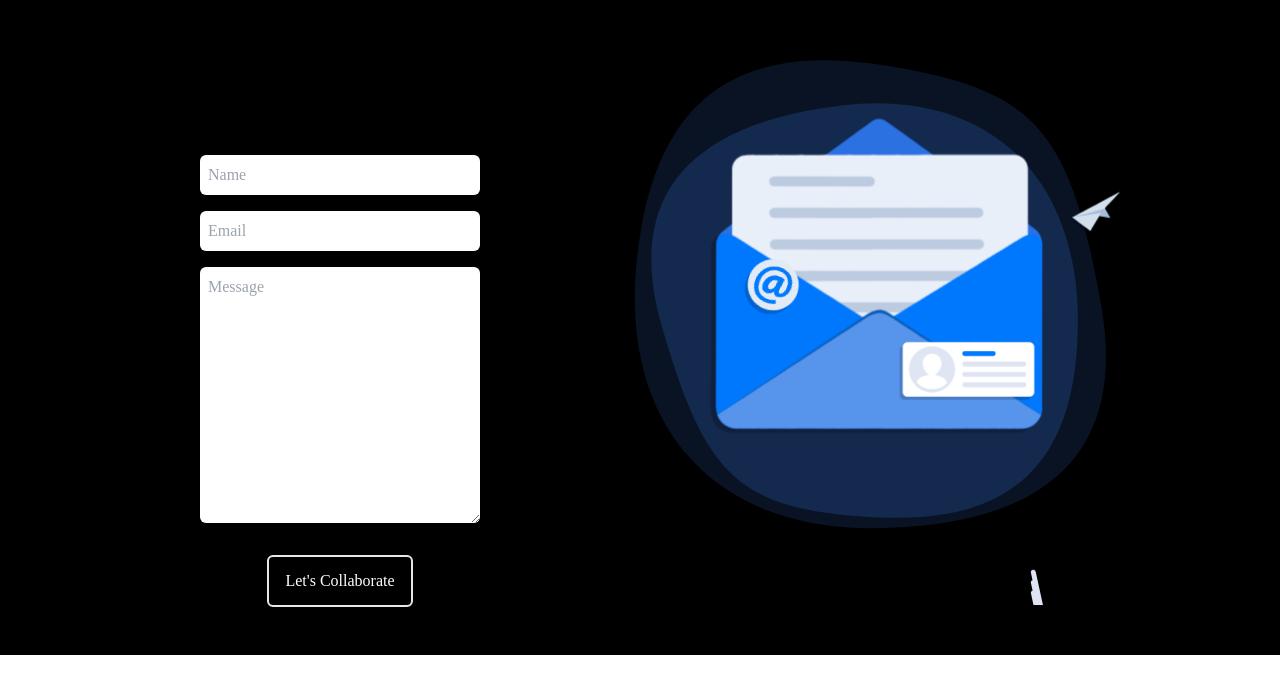
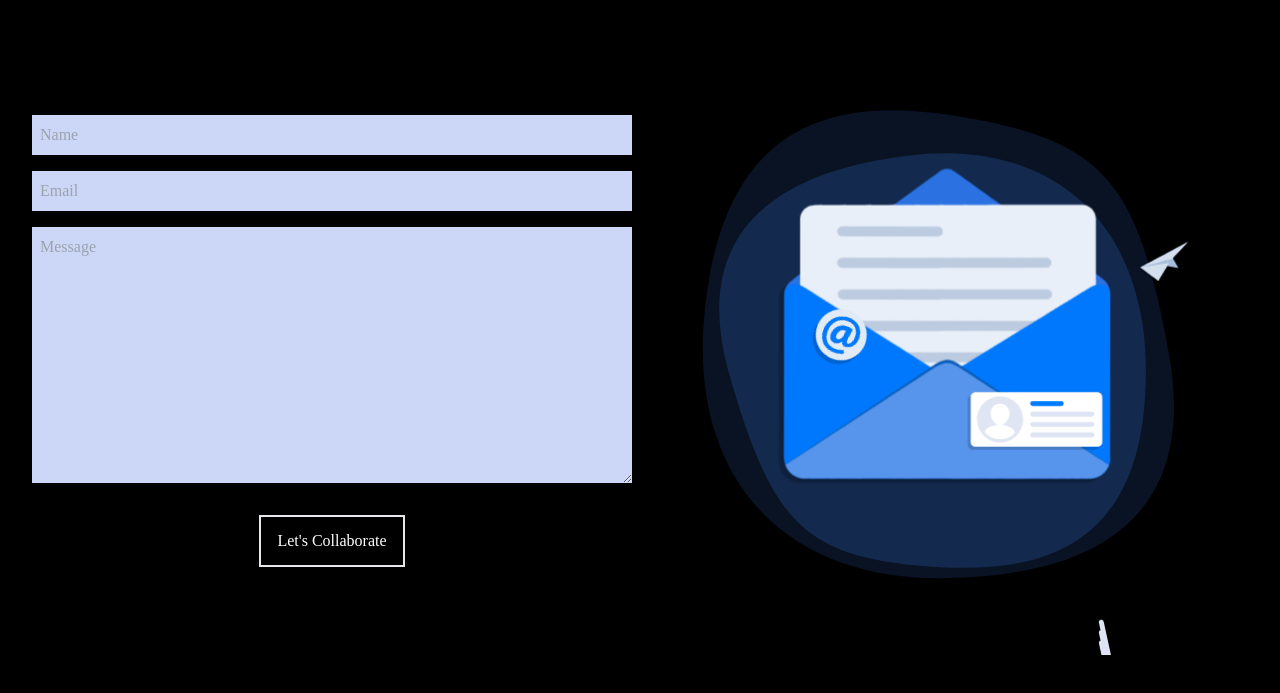
Before and after one commit to JakobVapper/portfolio-app, a React (Create React App) app: page / in a window 1280 px wide. Shown: the part 3353-4046 px from the top of the page. Before the commit the page ends 4008 px from the top, so only its background shows below. Built offline with nearby package versions, Linux system fonts and the light colour scheme.

Commit message:
Small fixes, added new portrait

```diff
--- a/src/components/Contact.jsx
+++ b/src/components/Contact.jsx
@@ -34,21 +34,23 @@ const Contact = () => {
         };
     }, []);
     return (
-        <div id='Contact' className='lg:flex md:flex lg:flex-row md:flex-col lg:px-[100px] pt-[200px]'>
-            <div className='w-full bg-black flex md:px-[20px] lg:px-[100px] p-4'>
-                <form method='POST' action='https://getform.io/f/3444e802-9dac-4638-949a-8fd86ed56d34' className='flex flex-col max-w-[600px] w-full'>
-                    <motion.div initial="initial" animate={isVisible ? "animate" : "initial"} variants={textVariants} className='pb-8'>
-                        <motion.h1 className='flex place-content-center bg-gradient-to-r from-fuchsia-700 to-indigo-600 bg-clip-text text-transparent text-7xl font-bold'>Contact</motion.h1>
-                        <motion.p className='text-white py-4 text-center'>Send me an email! - jakobvvapper@gmail.com</motion.p>
-                    </motion.div>
-                    <input className='bg-white p-2 rounded-md' type="text" placeholder='Name' name='name' />
-                    <input className='my-4 p-2 bg-white rounded-md' type="email" placeholder='Email' name='email' />
-                    <textarea className='bg-white p-2 rounded-md' name="message" rows="10" placeholder='Message'></textarea>
-                    <button className='text-white rounded-md border-2 hover:bg-indigo-600 hover:border-indigo-600 px-4 py-3 my-8 mx-auto flex items-center'>Let's Collaborate</button>
-                </form>
-            </div>
-            <div className='lg:flex lg:place-items-center'>
-                <Lottie className='lg:w-[600px] md:w-[300px]' animationData={Animation}></Lottie>
+        <div id='Contact' className="lg:flex lg:justify-center lg:items-center min-h-screen pt-[200px]">
+            <div className="lg:flex items-center gap-4">
+                <div name='contact' className='w-full h-screen flex'>
+                    <form method='POST' action="https://getform.io/f/3444e802-9dac-4638-949a-8fd86ed56d34" className='flex flex-col lg:w-[600px]'>
+                        <motion.div initial="initial" animate={isVisible ? "animate" : "initial"} variants={textVariants} className='pb-8'>
+                            <motion.p variants={textVariants} className='inline bg-gradient-to-r from-fuchsia-700 to-indigo-600 bg-clip-text text-transparent text-7xl font-bold'>Contact</motion.p>
+                            <motion.p variants={textVariants} className='text-indigo-300 py-4'>Send me an email - jakobvvapper@gmail.com</motion.p>
+                        </motion.div>
+                        <input className='bg-[#ccd6f6] p-2' type="text" placeholder='Name' name='name' />
+                        <input className='my-4 p-2 bg-[#ccd6f6]' type="email" placeholder='Email' name='email' />
+                        <textarea className='bg-[#ccd6f6] p-2' name="message" rows="10" placeholder='Message'></textarea>
+                        <button className='text-white border-2 hover:bg-pink-600 hover:border-pink-600 px-4 py-3 my-8 mx-auto flex items-center'>Let's Collaborate</button>
+                    </form>
+                </div>
+                <div className=''>
+                    <Lottie className='lg:w-[600px] md:w-[200px]' animationData={Animation}></Lottie>
+                </div>
             </div>
         </div>
     )
--- a/src/index.css
+++ b/src/index.css
@@ -12,4 +12,5 @@
         @apply px-4;
         @apply cursor-pointer;
     }
+
 }
```
Also changed, not shown: src/media/Portrait.png.
